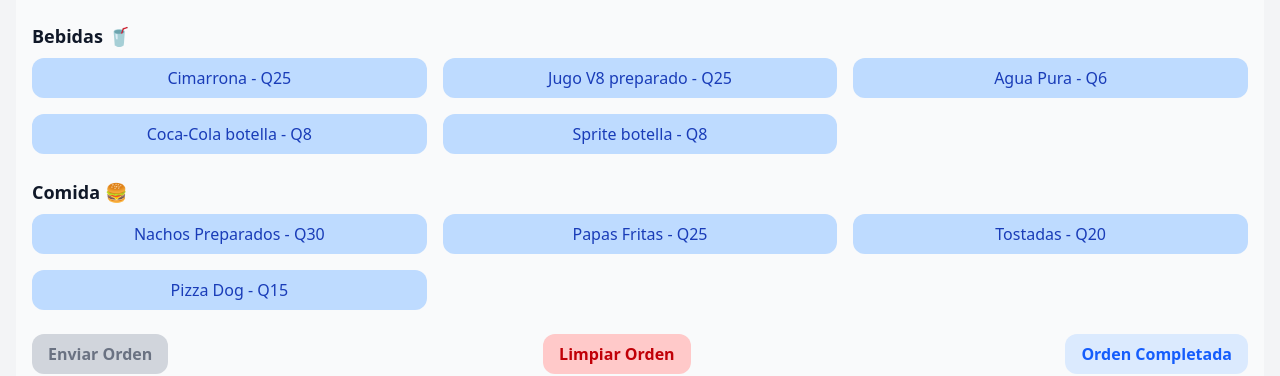
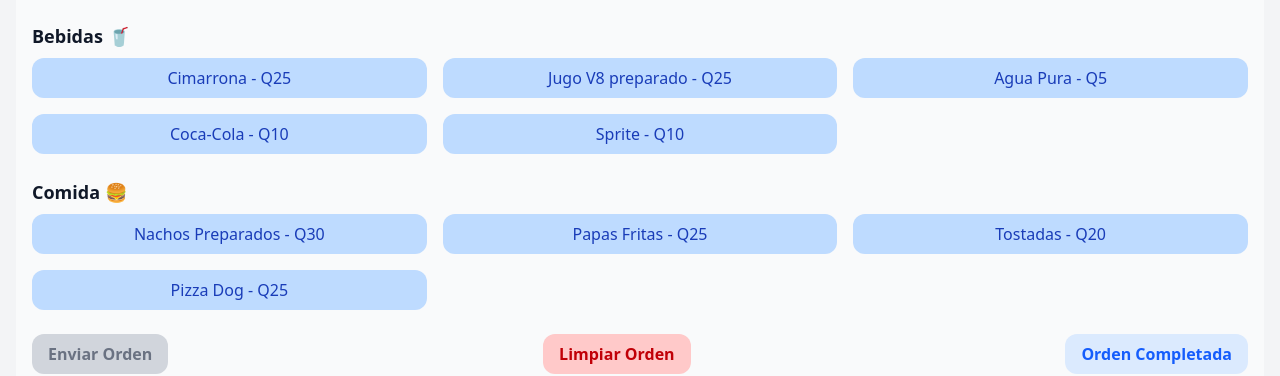
Before and after one commit to Andre8tr/comandasbar, a Next.js app: page /mesas/1 in a window 1280 px wide. Shown: the part 506-882 px from the top of the page. Built offline with nearby package versions, Linux system fonts and the light colour scheme.

Commit message:
se agrega precio y cantidad de producto en orden

```diff
--- a/src/components/OrderForm.tsx
+++ b/src/components/OrderForm.tsx
@@ -24,7 +24,7 @@ export default function OrderForm() {
   const pedidos = ordenes[id as string] || [];
 
   const totalOrdenActual = orden.reduce((sum, p) => sum + p.price * p.quantity, 0);
-  const totalMesa = pedidos.reduce((sum, p) => sum + p.total, 0) + totalOrdenActual;
+  //const totalMesa = pedidos.reduce((sum, p) => sum + p.total, 0) + totalOrdenActual;
 
   const totalPedidos = pedidos.reduce((sum, p) => sum + p.total, 0);
 
@@ -66,7 +66,7 @@ export default function OrderForm() {
           <ul className="divide-y divide-gray-200">
             {orden.map((p, i) => (
               <li key={i} className="flex justify-between items-center py-2">
-                <span className="w-1/2">{p.name}</span>
+                <span className="w-1/2">{p.name} - {p.quantity} - Q{(p.price * p.quantity)}</span>
                 <div className="flex items-center gap-2">
                   <button
                     onClick={() => decrementar(id as string, p)}
--- a/src/lib/state.ts
+++ b/src/lib/state.ts
@@ -84,9 +84,9 @@ export const useMesaStore = create<MesaState>((set, get) => ({
       items: [
         { name: "Cimarrona", price: 25 },
         { name: "Jugo V8 preparado", price: 25 },
-        { name: "Agua Pura", price: 6 },
-        { name: "Coca-Cola botella", price: 8 },
-        { name: "Sprite botella", price: 8 },
+        { name: "Agua Pura", price: 5 },
+        { name: "Coca-Cola", price: 10 },
+        { name: "Sprite", price: 10 },
       ],
     },
     {
@@ -95,7 +95,7 @@ export const useMesaStore = create<MesaState>((set, get) => ({
         { name: "Nachos Preparados", price: 30 },
         { name: "Papas Fritas", price: 25 },
         { name: "Tostadas", price: 20 },
-        { name: "Pizza Dog", price: 15 },
+        { name: "Pizza Dog", price: 25 },
       ],
     },
   ],
```
